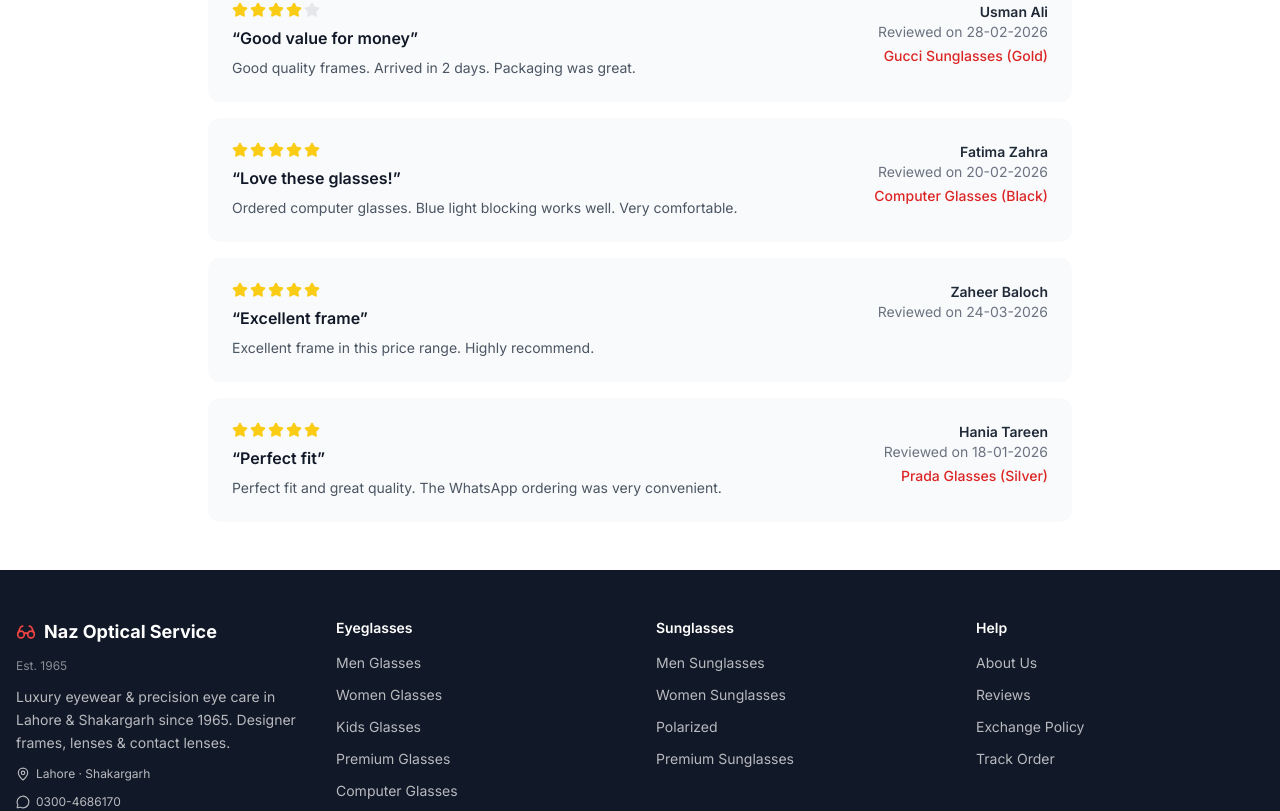
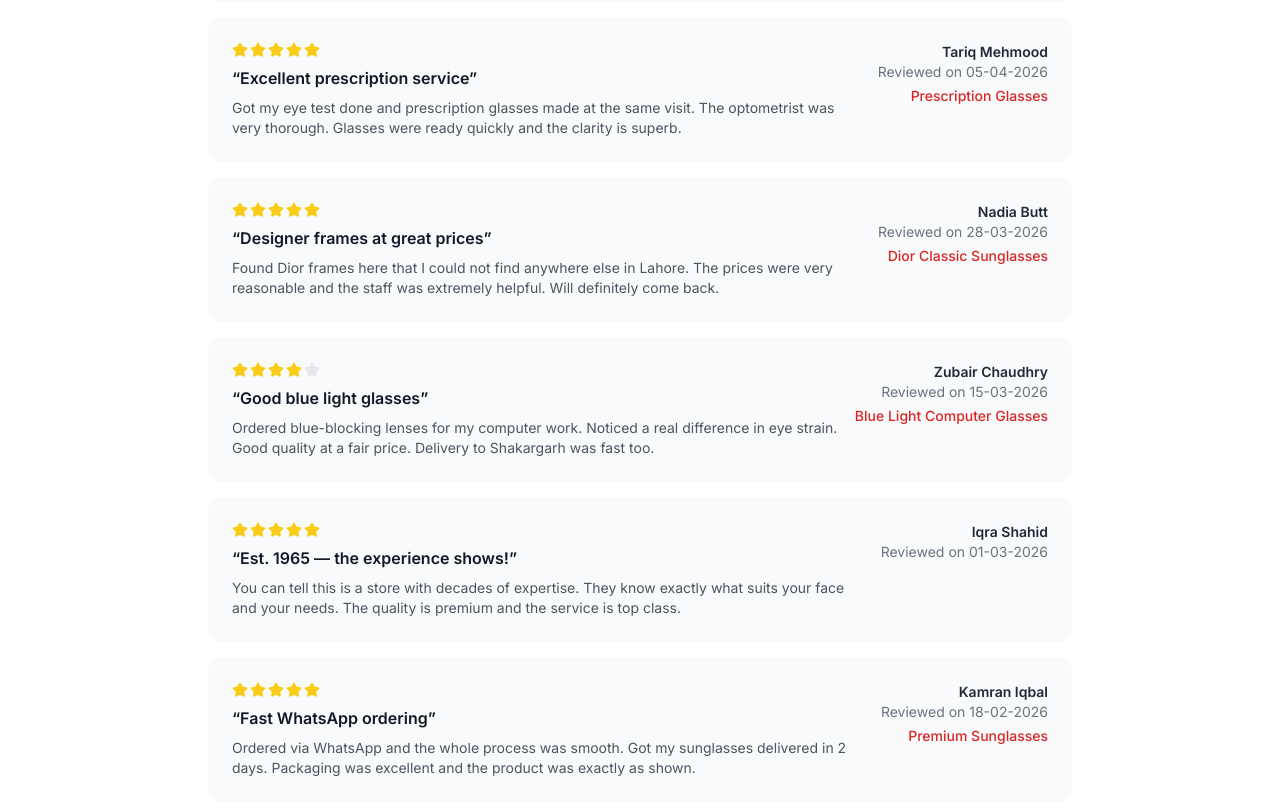
Before and after one commit to zeeshanansir-ai/naz-optical, a Next.js app: page /reviews in a window 1280 px wide. Shown: the part 591-1402 px from the top of the page. Built offline with nearby package versions, Linux system fonts and the light colour scheme.

Commit message:
feat: fix all nav links, add contact category, Try On & 360 badges on cards, real reviews & FAQ, kids/contact homepage sections

```diff
--- a/src/app/page.tsx
+++ b/src/app/page.tsx
@@ -77,10 +77,24 @@ function HomeContent() {
               loading={loading}
             />
             <ProductSection
+              title="Kids Glasses"
+              subtitle="Durable & Fun Frames · Safe for Children · Flexible Material"
+              products={byCategory['kids'] ?? []}
+              category="kids"
+              loading={loading}
+            />
+            <ProductSection
               title="Computer & Blue Light Glasses"
               subtitle="UV Protected · Greatest Tinted · Relaxed Filters"
               products={byCategory['computer'] ?? []}
               category="computer"
+              loading={loading}
+            />
+            <ProductSection
+              title="Contact Lenses"
+              subtitle="Bella · Biomedics · Acuvue · Colored & Transparent"
+              products={byCategory['contact'] ?? []}
+              category="contact"
               loading={loading}
             />
             <BrandScroll />
--- a/src/app/reviews/page.tsx
+++ b/src/app/reviews/page.tsx
@@ -4,12 +4,14 @@ import { SITE_NAME } from '@/lib/constants'
 export const metadata = { title: `Customer Reviews — ${SITE_NAME}` }
 
 const REVIEWS = [
-  { name: 'Ahmed Khan',     rating: 5, title: 'Excellent quality!',            body: 'Great frames, fast delivery. Exactly as described. Will definitely order again.',     product: 'Ray Ban Wayfarer (Black)',    date: '15-04-2026' },
-  { name: 'Sara Malik',     rating: 5, title: 'Excellent service and delivery', body: 'Excellent fit. Easy selection and ordering process. Very good price. Great service.', product: 'Tom Ford Classic (Brown)',    date: '10-03-2026' },
-  { name: 'Usman Ali',      rating: 4, title: 'Good value for money',           body: 'Good quality frames. Arrived in 2 days. Packaging was great.',                        product: 'Gucci Sunglasses (Gold)',    date: '28-02-2026' },
-  { name: 'Fatima Zahra',   rating: 5, title: 'Love these glasses!',            body: 'Ordered computer glasses. Blue light blocking works well. Very comfortable.',         product: 'Computer Glasses (Black)',   date: '20-02-2026' },
-  { name: 'Zaheer Baloch',  rating: 5, title: 'Excellent frame',                body: 'Excellent frame in this price range. Highly recommend.',                              product: null,                         date: '24-03-2026' },
-  { name: 'Hania Tareen',   rating: 5, title: 'Perfect fit',                    body: 'Perfect fit and great quality. The WhatsApp ordering was very convenient.',           product: 'Prada Glasses (Silver)',     date: '18-01-2026' },
+  { name: 'Ali Hassan',       rating: 5, title: 'Best optical store in Lahore!',       body: 'Been coming to Naz Optical since years. The quality of frames and lenses is unmatched. Staff is very professional and helpful. Highly recommend!',                         product: 'Dior Geometric Frame',        date: '20-04-2026' },
+  { name: 'Sana Arshad',      rating: 5, title: 'Amazing Bella contact lenses',        body: 'Got my Bella colored lenses from Naz Optical — the range is fantastic and they helped me pick the right power. Very satisfied with the service.',                          product: 'Bella Contact Lenses',        date: '12-04-2026' },
+  { name: 'Tariq Mehmood',    rating: 5, title: 'Excellent prescription service',      body: 'Got my eye test done and prescription glasses made at the same visit. The optometrist was very thorough. Glasses were ready quickly and the clarity is superb.',            product: 'Prescription Glasses',        date: '05-04-2026' },
+  { name: 'Nadia Butt',       rating: 5, title: 'Designer frames at great prices',     body: 'Found Dior frames here that I could not find anywhere else in Lahore. The prices were very reasonable and the staff was extremely helpful. Will definitely come back.',     product: 'Dior Classic Sunglasses',     date: '28-03-2026' },
+  { name: 'Zubair Chaudhry',  rating: 4, title: 'Good blue light glasses',            body: 'Ordered blue-blocking lenses for my computer work. Noticed a real difference in eye strain. Good quality at a fair price. Delivery to Shakargarh was fast too.',           product: 'Blue Light Computer Glasses', date: '15-03-2026' },
+  { name: 'Iqra Shahid',      rating: 5, title: 'Est. 1965 — the experience shows!',  body: 'You can tell this is a store with decades of expertise. They know exactly what suits your face and your needs. The quality is premium and the service is top class.',       product: null,                          date: '01-03-2026' },
+  { name: 'Kamran Iqbal',     rating: 5, title: 'Fast WhatsApp ordering',             body: 'Ordered via WhatsApp and the whole process was smooth. Got my sunglasses delivered in 2 days. Packaging was excellent and the product was exactly as shown.',              product: 'Premium Sunglasses',          date: '18-02-2026' },
+  { name: 'Maryam Nawaz',     rating: 5, title: 'Great kids glasses',                 body: 'Bought glasses for my son. They were very patient and helped pick a frame that fits well and is durable. My son loves them! Will return for future purchases.',             product: 'Kids Glasses',                date: '10-02-2026' },
 ]
 
 function Stars({ rating }: { rating: number }) {
@@ -27,7 +29,7 @@ export default function ReviewsPage() {
     <main className="max-w-4xl mx-auto px-4 py-12">
       <div className="text-center mb-10">
         <h1 className="text-3xl font-bold text-gray-900">Customer Reviews</h1>
-        <p className="text-gray-500 mt-2">Reviews ({REVIEWS.length * 2134})</p>
+        <p className="text-gray-500 mt-2">Trusted since 1965 · Lahore &amp; Shakargarh</p>
         <div className="flex justify-center items-center gap-2 mt-3">
           <div className="flex gap-0.5">
             {Array.from({ length: 5 }).map((_, i) => (
--- a/src/components/home/FAQSection.tsx
+++ b/src/components/home/FAQSection.tsx
@@ -4,11 +4,13 @@ import { useState } from 'react'
 import { ChevronDown } from 'lucide-react'
 
 const FAQS = [
-  { q: 'How to buy online glasses in Pakistan?',    a: 'Browse our collection, click "Inquire on WhatsApp" on any product, and our team will guide you through the order. We deliver across Pakistan in 1–4 days.' },
-  { q: 'What glasses frames are trending?',          a: 'Currently trending: oversized acetate frames, classic aviators, round metal frames, and transparent frames. Check our New Arrivals section.' },
-  { q: 'What is the most popular frame for glasses?', a: 'Wayfarer and aviator styles remain all-time classics. For women, cat-eye frames are highly popular. For men, rectangular and square frames are trending.' },
-  { q: 'Do you offer prescription lenses?',          a: 'Yes! Contact us on WhatsApp with your prescription and we will fit precision lenses into any frame.' },
-  { q: 'What is your exchange and return policy?',   a: 'We offer 7-day exchange or return on all products. Product must be unused and in original condition.' },
+  { q: 'Where is Naz Optical Service located?',         a: 'We have locations in Lahore (Township) and Shakargarh. You can find us on Google Maps or contact us on WhatsApp at 0300-4686170 or 0327-1830170 for directions.' },
+  { q: 'Do you offer eye tests and optometry services?', a: 'Yes! We provide professional eye care and optometry consultations at our store. Our experienced optometrists will test your vision and recommend the right prescription lenses for you.' },
+  { q: 'What brands do you carry?',                    a: 'We stock premium designer brands including Dior, Ray Ban, Tom Ford, Prada, Gucci, Cartier, Oliver Peoples, Louis Vuitton, Hugo Boss, and many more. We also carry Bella contact lenses, Bausch & Lomb, Biomedics, and Acuvue.' },
+  { q: 'Do you offer prescription lenses?',             a: 'Yes! We specialise in high-clarity, prescription-ready lenses including blue-blocking lenses, bifocals, progressive, anti-glare, and transition lenses. Contact us on WhatsApp with your prescription.' },
+  { q: 'Do you sell contact lenses?',                   a: 'Yes, we stock Bella color contact lenses and other brands including powered options. Available in both transparent and colored varieties. Contact us on WhatsApp for availability.' },
+  { q: 'How can I order online?',                       a: 'Browse our collection, click "Inquire on WhatsApp" on any product, and our team will assist you. We deliver across Pakistan. You can also follow us on Instagram @nazopticalservice or TikTok @nazopticalservice.pk.' },
+  { q: 'What is your exchange and return policy?',      a: 'We offer exchange or return on products. Please contact us on WhatsApp within 7 days of receiving your order. Items must be unused and in original condition.' },
 ]
 
 export function FAQSection() {
--- a/src/components/layout/Footer.tsx
+++ b/src/components/layout/Footer.tsx
@@ -2,10 +2,26 @@ import Link from 'next/link'
 import { Glasses, MessageCircle, MapPin } from 'lucide-react'
 import { SITE_NAME, WHATSAPP_NUMBER, WHATSAPP_NUMBER2, ESTABLISHED, SOCIAL, LOCATIONS } from '@/lib/constants'
 
-const LINKS = {
-  'Eyeglasses': ['Men Glasses', 'Women Glasses', 'Kids Glasses', 'Premium Glasses', 'Computer Glasses'],
-  'Sunglasses': ['Men Sunglasses', 'Women Sunglasses', 'Polarized', 'Premium Sunglasses'],
-  'Help':       ['About Us', 'Reviews', 'Exchange Policy', 'Track Order'],
+const LINKS: Record<string, { label: string; href: string }[]> = {
+  'Eyeglasses': [
+    { label: 'Men Glasses',      href: '/?category=men'        },
+    { label: 'Women Glasses',    href: '/?category=women'      },
+    { label: 'Kids Glasses',     href: '/?category=kids'       },
+    { label: 'Computer Glasses', href: '/?category=computer'   },
+    { label: 'Contact Lenses',   href: '/?category=contact'    },
+  ],
+  'Sunglasses': [
+    { label: 'Men Sunglasses',     href: '/?category=sunglasses' },
+    { label: 'Women Sunglasses',   href: '/?category=sunglasses' },
+    { label: 'Polarized',          href: '/?category=sunglasses' },
+    { label: 'Premium Sunglasses', href: '/?category=sunglasses' },
+  ],
+  'Help': [
+    { label: 'About Us',        href: '/reviews'  },
+    { label: 'Reviews',         href: '/reviews'  },
+    { label: 'Exchange Policy', href: '/reviews'  },
+    { label: 'WhatsApp Us',     href: `https://wa.me/${WHATSAPP_NUMBER}` },
+  ],
 }
 
 export function Footer() {
@@ -60,8 +76,8 @@ export function Footer() {
               <p className="text-white font-semibold text-sm mb-3">{heading}</p>
               <ul className="space-y-2">
                 {items.map(item => (
-                  <li key={item}>
-                    <Link href="/" className="text-sm hover:text-white transition-colors">{item}</Link>
+                  <li key={item.label}>
+                    <Link href={item.href} className="text-sm hover:text-white transition-colors">{item.label}</Link>
                   </li>
                 ))}
               </ul>
--- a/src/components/layout/MegaMenu.tsx
+++ b/src/components/layout/MegaMenu.tsx
@@ -4,37 +4,100 @@ import { motion, AnimatePresence } from 'framer-motion'
 import Link from 'next/link'
 import { ChevronDown } from 'lucide-react'
 
+interface NavItem { label: string; href: string }
 interface MegaItem {
-  category: string
-  shop: string[]
-  featured: string[]
-  tiles: { label: string; bg: string }[]
+  href:     string
+  shop:     NavItem[]
+  featured: NavItem[]
+  tiles:    { label: string; bg: string; href: string }[]
 }
 
 const MEGA_ITEMS: Record<string, MegaItem> = {
   Eyeglasses: {
-    category: 'men',
-    shop:     ['Eyeglasses', 'Men Glasses', 'Women Glasses', 'Premium Glasses', 'Ray Ban Glasses', 'Hugo Boss Glasses'],
-    featured: ['Tom Ford Glasses', 'Prada Glasses', 'Cartier Glasses', 'Gucci Glasses', 'David Beckham', 'Mont Blanc'],
-    tiles:    [{ label: 'Transparent Glasses', bg: '#dbeafe' }, { label: 'Blue Light Glasses', bg: '#fef3c7' }, { label: 'Transition Glasses', bg: '#fce7f3' }],
+    href: '/?category=men',
+    shop: [
+      { label: 'All Eyeglasses',   href: '/?category=men'        },
+      { label: 'Men Glasses',      href: '/?category=men'        },
+      { label: 'Women Glasses',    href: '/?category=women'      },
+      { label: 'Kids Glasses',     href: '/?category=kids'       },
+      { label: 'Computer Glasses', href: '/?category=computer'   },
+      { label: 'Premium Glasses',  href: '/?category=men'        },
+    ],
+    featured: [
+      { label: 'Ray Ban',          href: '/?category=men'        },
+      { label: 'Tom Ford',         href: '/?category=men'        },
+      { label: 'Prada',            href: '/?category=men'        },
+      { label: 'Cartier',          href: '/?category=men'        },
+      { label: 'Gucci',            href: '/?category=men'        },
+      { label: 'Hugo Boss',        href: '/?category=men'        },
+    ],
+    tiles: [
+      { label: 'Transparent Glasses', bg: '#dbeafe', href: '/?category=men'      },
+      { label: 'Blue Light Glasses',  bg: '#fef3c7', href: '/?category=computer' },
+      { label: 'Kids Glasses',        bg: '#fce7f3', href: '/?category=kids'     },
+    ],
   },
   Sunglasses: {
-    category: 'sunglasses',
-    shop:     ['Sunglasses', 'Men Sunglasses', 'Women Sunglasses', 'Premium Sunglasses', 'Rayban Wayfarer', 'Polarized'],
-    featured: ['Louis Vuitton', 'Ray Ban', 'Tom Ford', 'Prada Sunglasses', 'Oliver Peoples', 'Gucci Sunglasses'],
-    tiles:    [{ label: 'Premium Sunglasses', bg: '#fee2e2' }, { label: 'Gucci Sunglasses', bg: '#fef9c3' }, { label: 'Cartier Sunglasses', bg: '#f3f4f6' }],
+    href: '/?category=sunglasses',
+    shop: [
+      { label: 'All Sunglasses',      href: '/?category=sunglasses' },
+      { label: 'Men Sunglasses',      href: '/?category=sunglasses' },
+      { label: 'Women Sunglasses',    href: '/?category=sunglasses' },
+      { label: 'Polarized',           href: '/?category=sunglasses' },
+      { label: 'Premium Sunglasses',  href: '/?category=sunglasses' },
+      { label: 'Sports Sunglasses',   href: '/?category=sunglasses' },
+    ],
+    featured: [
+      { label: 'Ray Ban',         href: '/?category=sunglasses' },
+      { label: 'Louis Vuitton',   href: '/?category=sunglasses' },
+      { label: 'Tom Ford',        href: '/?category=sunglasses' },
+      { label: 'Prada',           href: '/?category=sunglasses' },
+      { label: 'Oliver Peoples',  href: '/?category=sunglasses' },
+      { label: 'Gucci',           href: '/?category=sunglasses' },
+    ],
+    tiles: [
+      { label: 'Premium Sunglasses', bg: '#fee2e2', href: '/?category=sunglasses' },
+      { label: 'Gucci Sunglasses',   bg: '#fef9c3', href: '/?category=sunglasses' },
+      { label: 'Cartier Sunglasses', bg: '#f3f4f6', href: '/?category=sunglasses' },
+    ],
   },
   Lenses: {
-    category: 'computer',
-    shop:     ['Blue Light Glasses', 'Computer Glasses', 'Anti Glare Glasses', 'Transition Glasses'],
-    featured: ['Bifocal Glasses', 'Progressive Glasses'],
-    tiles:    [{ label: 'Bifocal Glasses', bg: '#dbeafe' }, { label: 'Progressive Glasses', bg: '#dcfce7' }],
+    href: '/?category=computer',
+    shop: [
+      { label: 'Computer Glasses',  href: '/?category=computer' },
+      { label: 'Blue Light Glasses', href: '/?category=computer' },
+      { label: 'Anti Glare Glasses', href: '/?category=computer' },
+      { label: 'Transition Glasses', href: '/?category=computer' },
+    ],
+    featured: [
+      { label: 'Bifocal Glasses',     href: '/?category=computer' },
+      { label: 'Progressive Glasses', href: '/?category=computer' },
+    ],
+    tiles: [
+      { label: 'Bifocal Glasses',     bg: '#dbeafe', href: '/?category=computer' },
+      { label: 'Progressive Glasses', bg: '#dcfce7', href: '/?category=computer' },
+      { label: 'Anti Glare',          bg: '#fef3c7', href: '/?category=computer' },
+    ],
   },
   'Contact Lenses': {
-    category: 'computer',
-    shop:     ['Contact Lenses', 'Transparent Lenses', 'Colored Lenses'],
-    featured: ['Daily Disposable', 'Silicone Hydrogel', 'Bella Lenses', 'Bausch and Lomb'],
-    tiles:    [{ label: 'Bella Lenses', bg: '#fce7f3' }, { label: 'Biomedics Lenses', bg: '#dbeafe' }, { label: 'Acuvue Lenses', bg: '#f0fdf4' }],
+    href: '/?category=contact',
+    shop: [
+      { label: 'All Contact Lenses',  href: '/?category=contact' },
+      { label: 'Transparent Lenses',  href: '/?category=contact' },
+      { label: 'Colored Lenses',      href: '/?category=contact' },
+      { label: 'Bella Lenses',        href: '/?category=contact' },
+    ],
+    featured: [
+      { label: 'Daily Disposable',    href: '/?category=contact' },
+      { label: 'Silicone Hydrogel',   href: '/?category=contact' },
+      { label: 'Bausch & Lomb',       href: '/?category=contact' },
+      { label: 'Acuvue',              href: '/?category=contact' },
+    ],
+    tiles: [
+      { label: 'Bella Lenses',      bg: '#fce7f3', href: '/?category=contact' },
+      { label: 'Biomedics Lenses',  bg: '#dbeafe', href: '/?category=contact' },
+      { label: 'Acuvue Lenses',     bg: '#f0fdf4', href: '/?category=contact' },
+    ],
   },
 }
 
@@ -49,11 +112,14 @@ export function MegaMenu({ active, onEnter, onLeave }: Props) {
     <nav className="hidden lg:flex items-center gap-0" onMouseLeave={onLeave}>
       {Object.entries(MEGA_ITEMS).map(([label, data]) => (
         <div key={label} className="relative" onMouseEnter={() => onEnter(label)}>
-          <button className={`flex items-center gap-1 px-4 py-2 text-sm font-medium transition-colors border-b-2 ${
-            active === label ? 'border-red-600 text-red-600' : 'border-transparent text-gray-700 hover:text-red-600'
-          }`}>
+          <Link
+            href={data.href}
+            className={`flex items-center gap-1 px-4 py-2 text-sm font-medium transition-colors border-b-2 ${
+              active === label ? 'border-red-600 text-red-600' : 'border-transparent text-gray-700 hover:text-red-600'
+            }`}
+          >
             {label} <ChevronDown className="w-3.5 h-3.5" />
-          </button>
+          </Link>
 
           <AnimatePresence>
             {active === label && (
@@ -71,9 +137,9 @@ export function MegaMenu({ active, onEnter, onLeave }: Props) {
                     <p className="text-xs font-semibold text-gray-400 uppercase tracking-widest mb-4">Shop</p>
                     <ul className="space-y-2">
                       {data.shop.map(item => (
-                        <li key={item}>
-                          <Link href={`/?category=${data.category}`} className="text-sm text-gray-800 font-medium hover:text-red-600 transition-colors">
-                            {item}
+                        <li key={item.label}>
+                          <Link href={item.href} className="text-sm text-gray-800 font-medium hover:text-red-600 transition-colors">
+                            {item.label}
                           </Link>
                         </li>
                       ))}
@@ -84,20 +150,20 @@ export function MegaMenu({ active, onEnter, onLeave }: Props) {
                     <p className="text-xs font-semibold text-gray-400 uppercase tracking-widest mb-4">Featured</p>
                     <ul className="space-y-2">
                       {data.featured.map(item => (
-                        <li key={item}>
-                          <Link href={`/?category=${data.category}`} className="text-sm text-gray-800 font-medium hover:text-red-600 transition-colors">
-                            {item}
+                        <li key={item.label}>
+                          <Link href={item.href} className="text-sm text-gray-800 font-medium hover:text-red-600 transition-colors">
+                            {item.label}
                           </Link>
                         </li>
                       ))}
                     </ul>
                   </div>
-                  {/* Image tiles column */}
+                  {/* Tiles column */}
                   <div className="p-4 flex flex-col gap-3">
                     {data.tiles.map(tile => (
                       <Link
                         key={tile.label}
-                        href={`/?category=${data.category}`}
+                        href={tile.href}
                         className="relative rounded-lg overflow-hidden h-20 flex items-end p-2 hover:opacity-90 transition-opacity"
                         style={{ background: tile.bg }}
                       >
--- a/src/components/product/ProductCard.tsx
+++ b/src/components/product/ProductCard.tsx
@@ -2,7 +2,7 @@
 
 import Image from 'next/image'
 import { motion } from 'framer-motion'
-import { Eye } from 'lucide-react'
+import { Eye, Camera } from 'lucide-react'
 import { Product } from '@/types'
 
 const BADGE_STYLES: Record<string, string> = {
@@ -49,6 +49,18 @@ export function ProductCard({ product, onQuickView }: Props) {
           </span>
         )}
 
+        {/* Try On badge */}
+        {product.model_3d_url && (
+          <div className="absolute bottom-2 left-2 flex items-center gap-1 bg-optical-navy text-white text-xs font-semibold px-2 py-0.5 rounded-full z-10">
+            <Camera className="w-3 h-3" /> Try On
+          </div>
+        )}
+
+        {/* 360° badge */}
+        {product.images_360 && product.images_360.length > 1 && (
+          <div className="absolute bottom-2 right-2 bg-white/90 text-gray-700 text-xs font-bold px-2 py-0.5 rounded-full z-10">360°</div>
+        )}
+
         {/* Hover overlay */}
         <div className="absolute inset-0 bg-black/40 opacity-0 group-hover:opacity-100 transition-opacity duration-300 flex items-center justify-center">
           <button
--- a/src/lib/constants.ts
+++ b/src/lib/constants.ts
@@ -1,11 +1,12 @@
 import { Category } from '@/types'
 
 export const CATEGORIES: { value: Category; label: string }[] = [
-  { value: 'men',        label: 'Men'               },
-  { value: 'women',      label: 'Women'             },
-  { value: 'kids',       label: 'Kids'              },
+  { value: 'men',        label: 'Men Glasses'       },
+  { value: 'women',      label: 'Women Glasses'     },
+  { value: 'kids',       label: 'Kids Glasses'      },
   { value: 'sunglasses', label: 'Sunglasses'        },
   { value: 'computer',   label: 'Computer Glasses'  },
+  { value: 'contact',    label: 'Contact Lenses'    },
 ]
 
 export const WHATSAPP_NUMBER  = process.env.NEXT_PUBLIC_WHATSAPP_NUMBER ?? '923004686170'
--- a/src/types/index.ts
+++ b/src/types/index.ts
@@ -1,4 +1,4 @@
-export type Category = 'men' | 'women' | 'kids' | 'sunglasses' | 'computer'
+export type Category = 'men' | 'women' | 'kids' | 'sunglasses' | 'computer' | 'contact'
 export type SortOption = 'newest' | 'price_asc' | 'price_desc'
 
 export interface Product {
```
